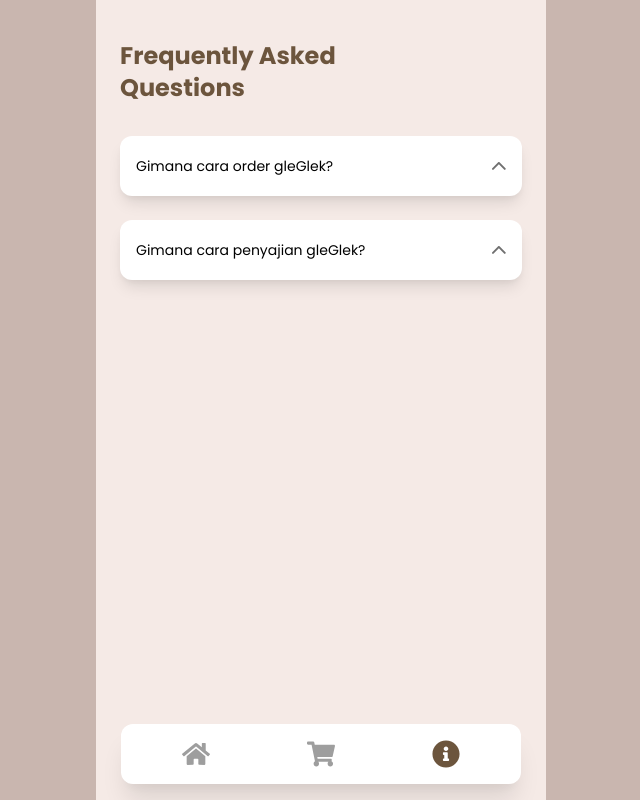
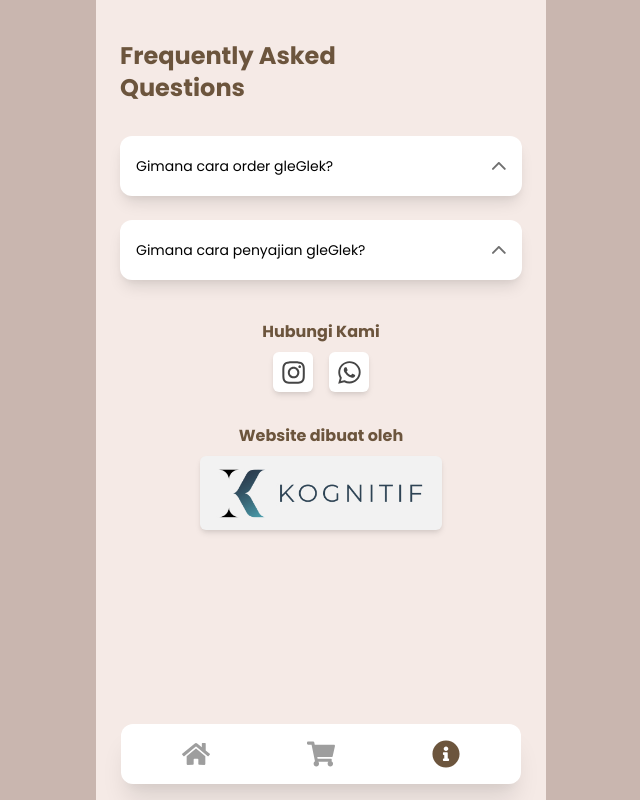
Before and after one commit to Glegeg/glegeg-id, a React (Create React App) app: page /faq in a window 1280 px wide. Shown: the whole page, without its empty margins (319-959 px from the left). Built offline with nearby package versions, Linux system fonts and the light colour scheme.

Commit message:
Added social buttons and developer info

```diff
--- a/src/components/pages/Faq.jsx
+++ b/src/components/pages/Faq.jsx
@@ -3,6 +3,10 @@ import Collapsible from "react-collapsible";
 
 import AccordionContent from "../AccordionContent";
 import AccordionTitle from "../AccordionTitle";
+
+import { ReactComponent as Whatsapp } from "../../assets/whatsapp.svg";
+import { ReactComponent as Instagram } from "../../assets/instagram.svg";
+import kognitif from "../../assets/kognitif.jpg";
 
 function Faq({ setNav, ...props }) {
   useEffect(() => {
@@ -44,6 +48,42 @@ function Faq({ setNav, ...props }) {
           facilisis pellentesque sagittis at risus.{" "}
         </AccordionContent>
       </Collapsible>
+
+      <div className="mt-10 text-center">
+        <h3 className="text-heading font-bold">Hubungi Kami</h3>
+        <div className="flex items-center justify-center mt-2">
+          <a
+            href="https://www.instagram.com/glegleg.id/"
+            target="_blank"
+            rel="noopener noreferrer"
+          >
+            <div className="w-10 h-10 mr-2 p-2 bg-white rounded-md shadow-md flex items-center justify-center">
+              <Instagram />
+            </div>
+          </a>
+          <a
+            href="https://api.whatsapp.com/send?phone=6281233637974&text=Halo%20gleGleg%20:)"
+            target="_blank"
+            rel="noopener noreferrer"
+          >
+            <div className="w-10 h-10 ml-2 p-2 bg-white rounded-md shadow-md flex items-center justify-center">
+              <Whatsapp />
+            </div>
+          </a>
+        </div>
+      </div>
+
+      <div className="mt-8 text-center">
+        <h3 className="text-heading font-bold">Website dibuat oleh</h3>
+        <a href="https://kognitif.id" target="_blank" rel="noopener noreferrer">
+          <div
+            className="rounded-md shadow-md px-4 py-2 w-3/5 mx-auto mt-2"
+            style={{ backgroundColor: "#F2F2F2" }}
+          >
+            <img src={kognitif} alt="Logo kognitif.id" className="" />
+          </div>
+        </a>
+      </div>
     </div>
   );
 }
```
